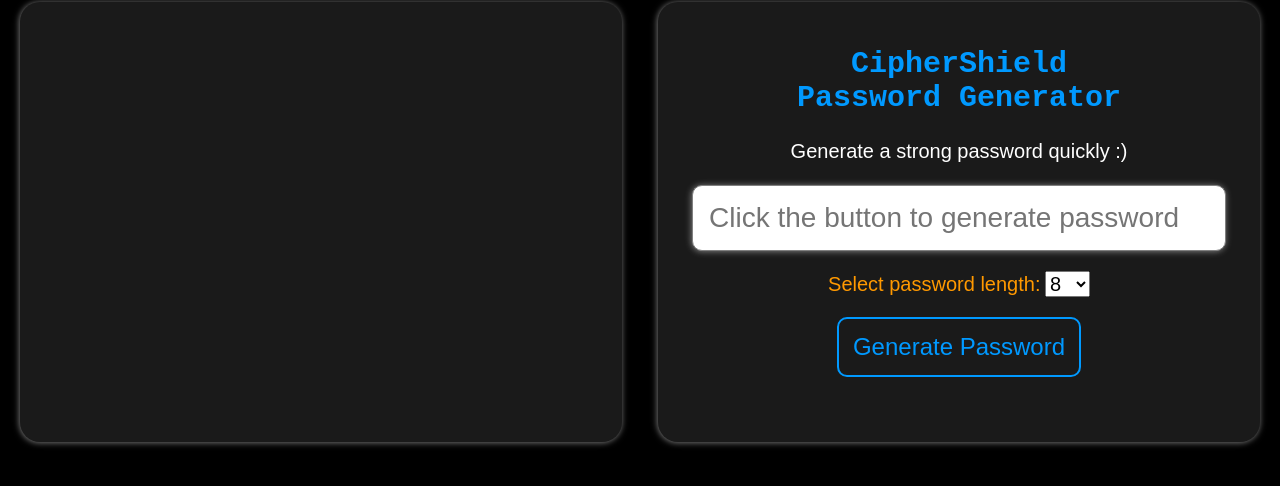
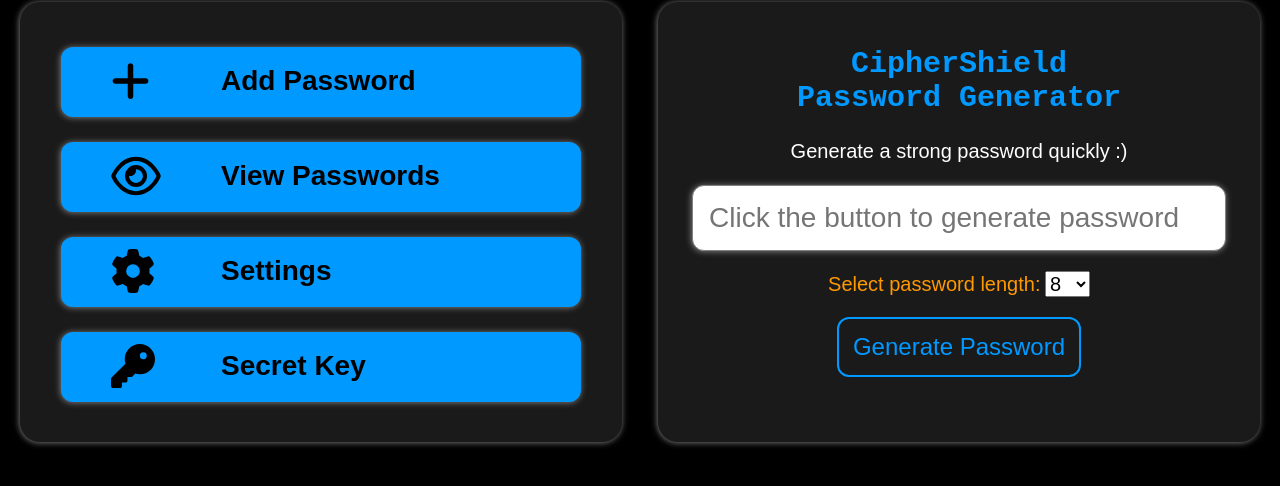
Before and after one commit to shel1ghost/Project-I, a PHP site: page /public/dashboard.php in a window 1280 px wide. Shown: the part 110-596 px from the top of the page. Run offline with PHP 8.4, Linux system fonts and the light colour scheme.

Commit message:
Updated Code

```diff
--- a/public/css/dashboard.css
+++ b/public/css/dashboard.css
@@ -43,6 +43,7 @@
     transition: background-color 0.3s;
     border-bottom: 1.5px solid #ff9900;
 }
+
 .logout a:hover {
     background-color: #333;
 }
@@ -90,7 +91,7 @@
     width: 500px;
     font-size: 28px;
     padding: 16px;
-    border-radius: 10px;
+    border-radius: 12px;
     border: 1px solid gray;
     margin-bottom: 20px;
     outline: none;
@@ -111,6 +112,61 @@
     font-size: 24px;
     color: #0099ff;
     background: transparent;
-    border-radius: 10px;
+    border-radius: 12px;
     border: 2px solid #0099ff;
 }
+
+.menu-items {
+    background-color: #0099ff;
+    height: 50px;
+    width: 500px;
+    padding: 12px 10px 8px 10px;
+    margin: 25px auto 25px auto;
+    border-radius: 12px;
+    box-shadow: -0.5px 0.5px 6px 0 gray;
+}
+
+.menu-items a {
+    display: flex;
+    align-items: center;
+    text-decoration: none;
+    padding: 10px;
+    margin: auto;
+    cursor: pointer;
+    outline: none;
+    width: 400px;
+    height: 24px;
+    text-decoration: none;
+}
+
+.add-password {
+    background-image: url('../images/plus-solid.svg');
+    background-size: contain;
+    background-repeat: no-repeat;
+}
+
+.view-passwords {
+    background-image: url('../images/eye-regular.svg');
+    background-size: contain;
+    background-repeat: no-repeat;
+}
+
+.settings {
+    background-image: url('../images/gear-solid.svg');
+    background-size: contain;
+    background-repeat: no-repeat;
+}
+
+.secret-key {
+    background-image: url('../images/key-solid.svg');
+    background-size: contain;
+    background-repeat: no-repeat;
+}
+
+.menu-option {
+    margin-left: 100px;
+    font-size: 28px;
+    font-weight: bold;
+    color: black;
+
+}
--- a/public/dashboard.php
+++ b/public/dashboard.php
@@ -6,6 +6,7 @@
     <meta name="viewport" content="width=device-width, initial-scale=1.0">
     <title>Dashboard | CipherShield</title>
     <link rel="stylesheet" href="./css/dashboard.css"/>
+    <link rel="stylesheet" href="https://cdnjs.cloudflare.com/ajax/libs/font-awesome/4.7.0/css/font-awesome.min.css">
 </head>
 <body>
     <header>
@@ -13,10 +14,30 @@
         <div class="welcome">
             <h1>Welcome to CipherShield User!</h1>
         </div>
-        <div class="logout"><a href="/public/logout.php">Logout</a></div>
+        <div class="logout"><a href="logout.php">Logout</a></div>
     </header>
     <div class="main">
         <div class="menu">
+            <div class="menu-items">
+                <a href="#" class="add-password">
+                    <span class="menu-option">Add Password</span>
+                </a>
+            </div>
+            <div class="menu-items">
+                <a href="#" class="view-passwords">
+                    <span class="menu-option">View Passwords</span>
+                </a>
+            </div>
+            <div class="menu-items">
+                <a href="#" class="settings">
+                    <span class="menu-option">Settings</span>
+                </a>
+            </div>
+            <div class="menu-items">
+                <a href="#" class="secret-key">
+                    <span class="menu-option">Secret Key</span>
+                </a>
+            </div>
         </div>
         <div class="password-generator">
             <h2 class="generator_title">CipherShield <br/> Password Generator</h2>
```
Also changed, not shown: public/images/eye-regular.svg (added), public/images/gear-solid.svg (added), public/images/key-solid.svg (added), public/images/plus-solid.svg (added).
